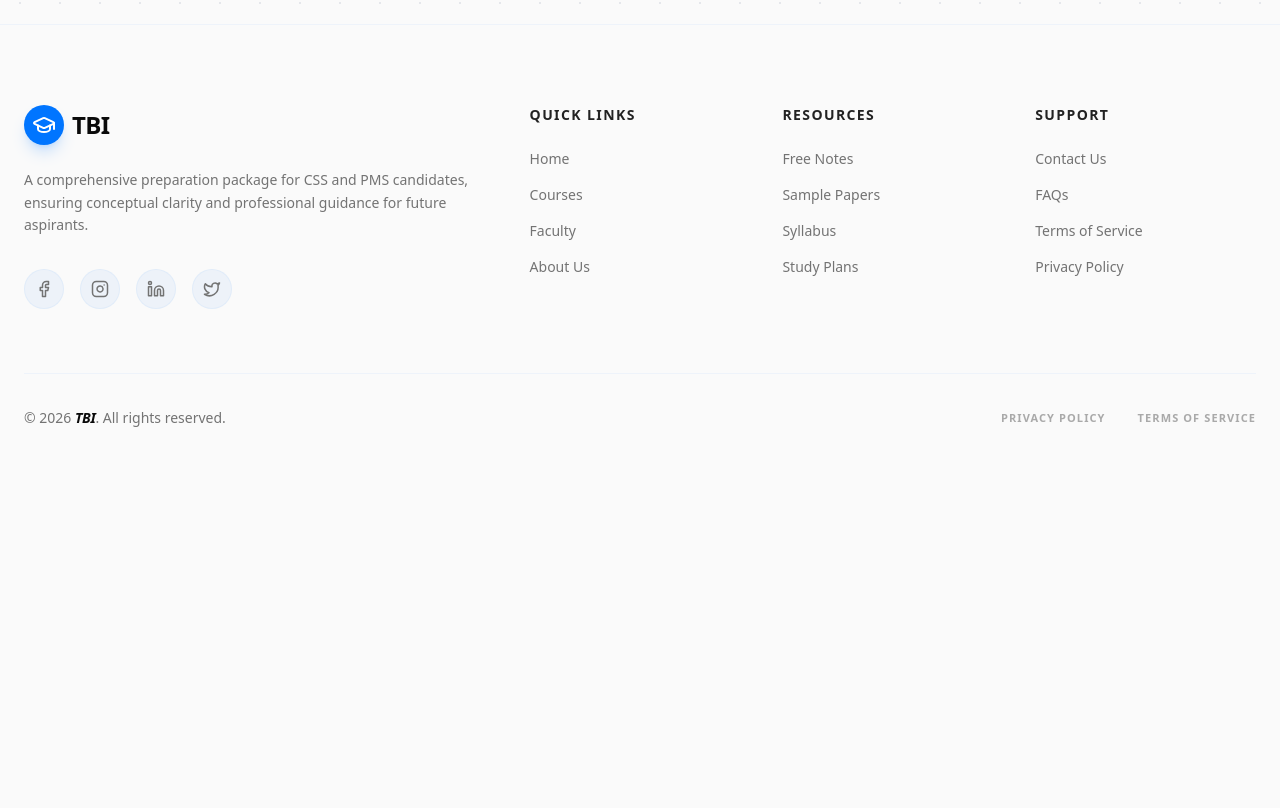
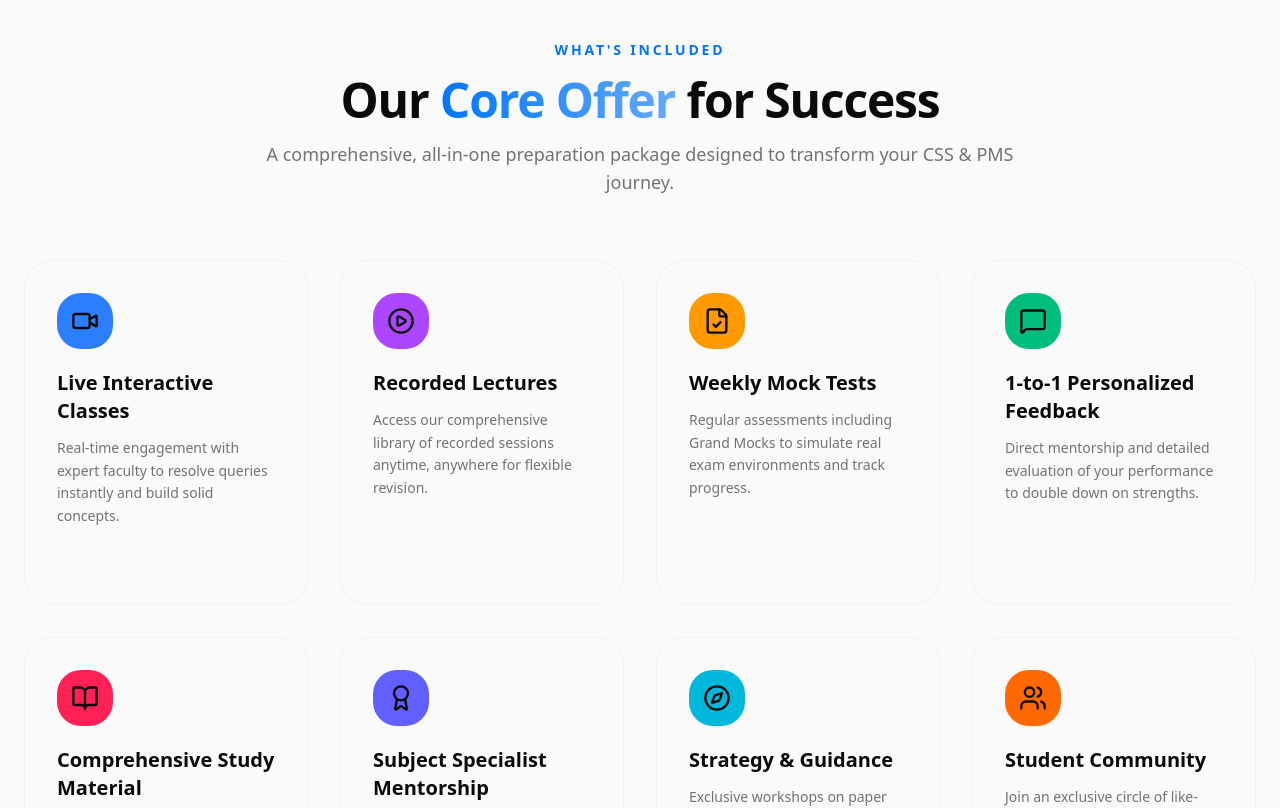
Before and after one commit to furqanistic/tbi, a React (Vite) app in the folder client/: page / in a window 1280 px wide. Shown: the part 1137-1945 px from the top of the page. Before the commit the page ends 1648 px from the top, so only its background shows below. Built offline with nearby package versions, Linux system fonts and the light colour scheme.

Commit message:
add whats included section

```diff
--- /dev/null
+++ b/client/src/components/CoreOffer.jsx
@@ -0,0 +1,139 @@
+import {
+  Users,
+  Video,
+  PlayCircle,
+  FileCheck,
+  MessageSquare,
+  BookOpen,
+  Award,
+  Compass,
+  ArrowRight,
+} from "lucide-react";
+
+const coreFeatures = [
+  {
+    title: "Live Interactive Classes",
+    description:
+      "Real-time engagement with expert faculty to resolve queries instantly and build solid concepts.",
+    icon: Video,
+    color: "bg-blue-500",
+  },
+  {
+    title: "Recorded Lectures",
+    description:
+      "Access our comprehensive library of recorded sessions anytime, anywhere for flexible revision.",
+    icon: PlayCircle,
+    color: "bg-purple-500",
+  },
+  {
+    title: "Weekly Mock Tests",
+    description:
+      "Regular assessments including Grand Mocks to simulate real exam environments and track progress.",
+    icon: FileCheck,
+    color: "bg-amber-500",
+  },
+  {
+    title: "1-to-1 Personalized Feedback",
+    description:
+      "Direct mentorship and detailed evaluation of your performance to double down on strengths.",
+    icon: MessageSquare,
+    color: "bg-emerald-500",
+  },
+  {
+    title: "Comprehensive Study Material",
+    description:
+      "Curated notes, sample papers, and study plans tailored for CSS/PMS success.",
+    icon: BookOpen,
+    color: "bg-rose-500",
+  },
+  {
+    title: "Subject Specialist Mentorship",
+    description:
+      "Learn from toppers and subject specialists who bring years of proven expertise.",
+    icon: Award,
+    color: "bg-indigo-500",
+  },
+  {
+    title: "Strategy & Guidance",
+    description:
+      "Exclusive workshops on paper attempting techniques and CSS/PMS preparation strategies.",
+    icon: Compass,
+    color: "bg-cyan-500",
+  },
+  {
+    title: "Student Community",
+    description:
+      "Join an exclusive circle of like-minded aspirants for collaborative learning and support.",
+    icon: Users,
+    color: "bg-orange-500",
+  },
+];
+
+export function CoreOffer() {
+  return (
+    <section className="py-24 bg-background relative overflow-hidden">
+      {/* Background patterns */}
+      <div className="absolute top-0 left-0 w-full h-full pointer-events-none opacity-[0.03] dark:opacity-[0.05]">
+        <div className="absolute top-0 left-0 w-full h-full bg-[radial-gradient(circle_at_2px_2px,rgba(0,0,0,0.1)_1px,transparent_0)] bg-size-[40px_40px]"></div>
+      </div>
+
+      <div className="container mx-auto px-6 relative z-10">
+        <div className="text-center max-w-3xl mx-auto mb-16 space-y-4">
+          <h2 className="text-sm font-bold uppercase tracking-[0.2em] text-primary">
+            What's Included
+          </h2>
+          <h3 className="text-3xl md:text-4xl lg:text-5xl font-black text-foreground tracking-tight">
+            Our{" "}
+            <span className="text-transparent bg-clip-text bg-linear-to-r from-primary to-primary/60">
+              Core Offer
+            </span>{" "}
+            for Success
+          </h3>
+          <p className="text-muted-foreground text-lg font-medium">
+            A comprehensive, all-in-one preparation package designed to
+            transform your CSS & PMS journey.
+          </p>
+        </div>
+
+        <div className="grid grid-cols-1 md:grid-cols-2 lg:grid-cols-4 gap-6 lg:gap-8">
+          {coreFeatures.map((feature, idx) => (
+            <div
+              key={idx}
+              className="group relative p-8 rounded-3xl border border-primary/5 bg-background hover:bg-white dark:hover:bg-primary/5 transition-all duration-500 hover:shadow-[0_20px_50px_-12px_rgba(0,0,0,0.1)] card-parent overflow-hidden"
+            >
+              {/* Card Accent Glow */}
+              <div
+                className={`absolute -top-12 -right-12 w-24 h-24 rounded-full blur-2xl opacity-0 group-hover:opacity-20 transition-opacity duration-500 ${feature.color}`}
+              ></div>
+
+              <div className="relative z-10 space-y-5">
+                <div
+                  className={`w-14 h-14 rounded-2xl flex items-center justify-center transition-transform duration-500 group-hover:scale-110 group-hover:rotate-3 ${feature.color} bg-opacity-10 text-foreground`}
+                >
+                  <feature.icon className="w-7 h-7" />
+                </div>
+
+                <div className="space-y-3">
+                  <h4 className="text-xl font-bold text-foreground group-hover:text-primary transition-colors duration-300">
+                    {feature.title}
+                  </h4>
+                  <p className="text-muted-foreground text-sm leading-relaxed font-medium">
+                    {feature.description}
+                  </p>
+                </div>
+
+                <div className="pt-2 flex items-center text-primary font-bold text-xs uppercase tracking-widest opacity-0 -translate-x-4 group-hover:opacity-100 group-hover:translate-x-0 transition-all duration-500">
+                  <span>Learn More</span>
+                  <ArrowRight className="ml-2 w-3 h-3" />
+                </div>
+              </div>
+
+              {/* Decorative border bottom */}
+              <div className="absolute bottom-0 left-0 w-full h-0.5 bg-linear-to-r from-transparent via-primary/20 to-transparent scale-x-0 group-hover:scale-x-100 transition-transform duration-700"></div>
+            </div>
+          ))}
+        </div>
+      </div>
+    </section>
+  );
+}
--- a/client/src/pages/Home.jsx
+++ b/client/src/pages/Home.jsx
@@ -1,9 +1,11 @@
 import { Hero } from "@/components/Hero";
+import { CoreOffer } from "@/components/CoreOffer";
 
 export default function Home() {
   return (
     <>
       <Hero />
+      <CoreOffer />
       {/* Additional sections for the home page will be added here */}
     </>
   );
```
